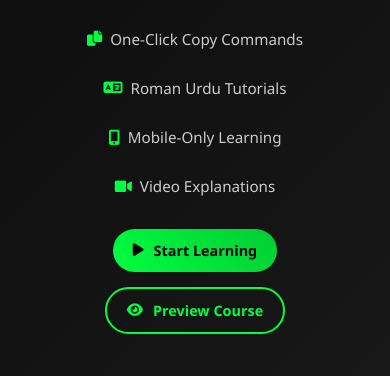
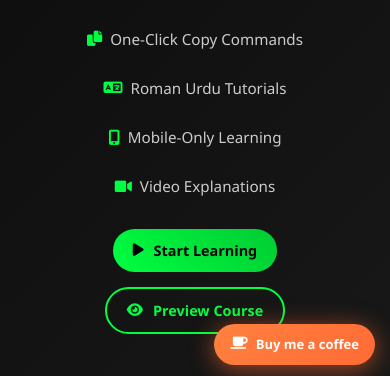
Before and after one commit to Mrsultan7890/neuro-dev, a plain HTML site: page index.html in a window 390 px wide. Shown: the part 464-840 px from the top of the page. Drawn offline with Linux system fonts and the light colour scheme.

Commit message:
new update

```diff
--- a/index.html
+++ b/index.html
@@ -968,11 +968,14 @@
                 <a href="disclaimer.html" style="color: #ccc; text-decoration: none;">Disclaimer</a>
                 <a href="contact.html" style="color: #ccc; text-decoration: none;">Contact Us</a>
             </div>
-            <div style="margin: 15px 0;">
-                <a href="https://instagram.com/who_is_the_black_hat" target="_blank" rel="noopener noreferrer" style="color: #e4405f; text-decoration: none; margin-right: 20px;">
-                    <i class="fab fa-instagram"></i> @who_is_the_black_hat
+            <div style="margin: 15px 0; display: flex; gap: 20px; justify-content: center; flex-wrap: wrap; align-items: center;">
+                <a href="https://youtube.com/@neuroshade" target="_blank" rel="noopener noreferrer" style="color: #ff0000; text-decoration: none; display: flex; align-items: center; gap: 5px;">
+                    <i class="fab fa-youtube"></i> @neuroshade
                 </a>
-                <a href="donate.html" style="color: #00ff41; text-decoration: none; font-weight: bold;">
+                <a href="https://instagram.com/neuroshade" target="_blank" rel="noopener noreferrer" style="color: #e4405f; text-decoration: none; display: flex; align-items: center; gap: 5px;">
+                    <i class="fab fa-instagram"></i> @neuroshade
+                </a>
+                <a href="donate.html" style="color: #00ff41; text-decoration: none; font-weight: bold; display: flex; align-items: center; gap: 5px;">
                     <i class="fas fa-heart"></i> Support Us - Donate
                 </a>
             </div>
@@ -1041,6 +1044,12 @@
             window.open(vmUrl, '_blank', 'width=1400,height=900,scrollbars=yes,resizable=yes,toolbar=no,menubar=no');
         }
     </script>
+    <!-- Buy Me Coffee Button -->
+    <a href="donate.html" class="buy-me-coffee" title="Support Neuro-Dev">
+        <i class="fas fa-coffee"></i>
+        <span>Buy me a coffee</span>
+    </a>
+
     <script src="script.js"></script>
     <script src="course-features.js"></script>
     <script src="reviews-system.js"></script>
--- a/styles.css
+++ b/styles.css
@@ -478,6 +478,68 @@ body {
     }
 }
 
+/* Buy Me Coffee Button - Global */
+.buy-me-coffee {
+    position: fixed;
+    bottom: 20px;
+    right: 20px;
+    z-index: 9999;
+    background: linear-gradient(135deg, #ff813f, #ff6b35);
+    color: white;
+    border: none;
+    border-radius: 50px;
+    padding: 12px 20px;
+    font-size: 14px;
+    font-weight: bold;
+    cursor: pointer;
+    box-shadow: 0 4px 20px rgba(255, 107, 53, 0.4);
+    transition: all 0.3s ease;
+    text-decoration: none;
+    display: flex;
+    align-items: center;
+    gap: 8px;
+    animation: pulse 2s infinite;
+}
+
+.buy-me-coffee:hover {
+    transform: translateY(-3px);
+    box-shadow: 0 8px 25px rgba(255, 107, 53, 0.6);
+    background: linear-gradient(135deg, #ff6b35, #ff5722);
+}
+
+.buy-me-coffee:active {
+    transform: translateY(-1px);
+}
+
+.buy-me-coffee i {
+    font-size: 16px;
+    animation: bounce 1s infinite alternate;
+}
+
+@keyframes pulse {
+    0% { box-shadow: 0 4px 20px rgba(255, 107, 53, 0.4); }
+    50% { box-shadow: 0 4px 25px rgba(255, 107, 53, 0.6); }
+    100% { box-shadow: 0 4px 20px rgba(255, 107, 53, 0.4); }
+}
+
+@keyframes bounce {
+    0% { transform: translateY(0); }
+    100% { transform: translateY(-2px); }
+}
+
+@media (max-width: 768px) {
+    .buy-me-coffee {
+        bottom: 15px;
+        right: 15px;
+        padding: 10px 16px;
+        font-size: 13px;
+    }
+
+    .buy-me-coffee i {
+        font-size: 14px;
+    }
+}
+
 /* Footer */
 .footer {
     background: #000;
```
